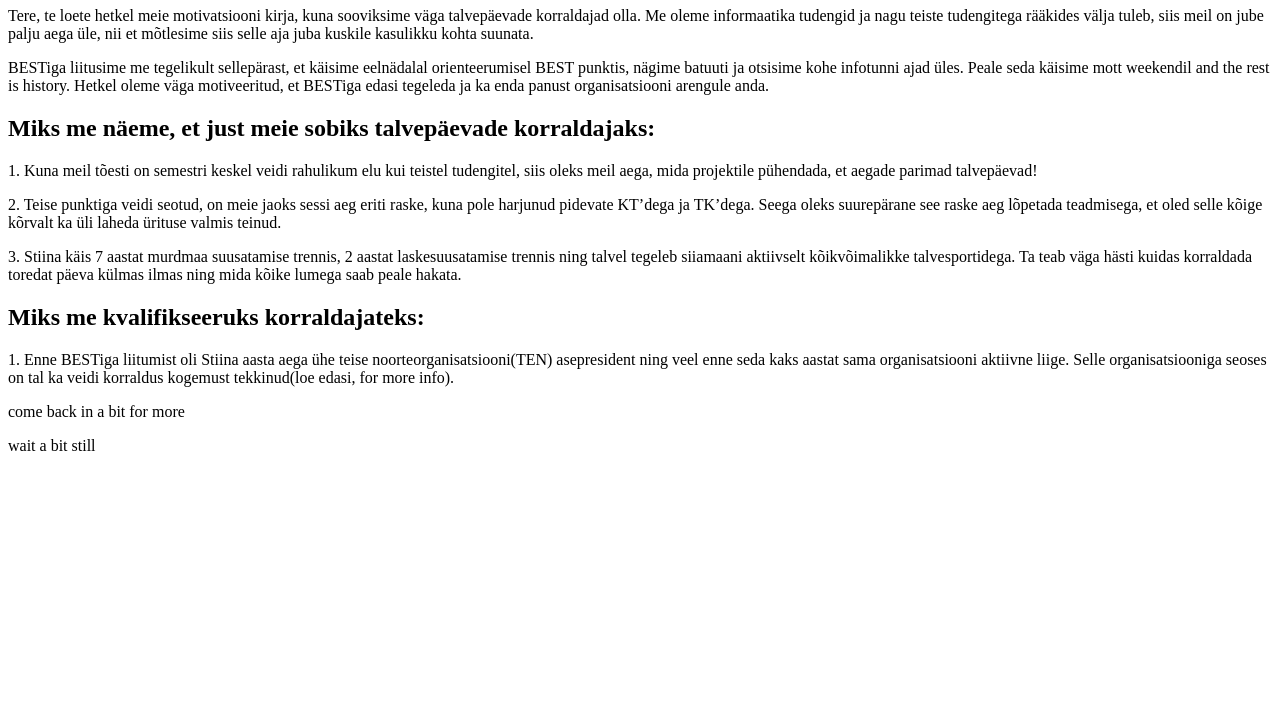
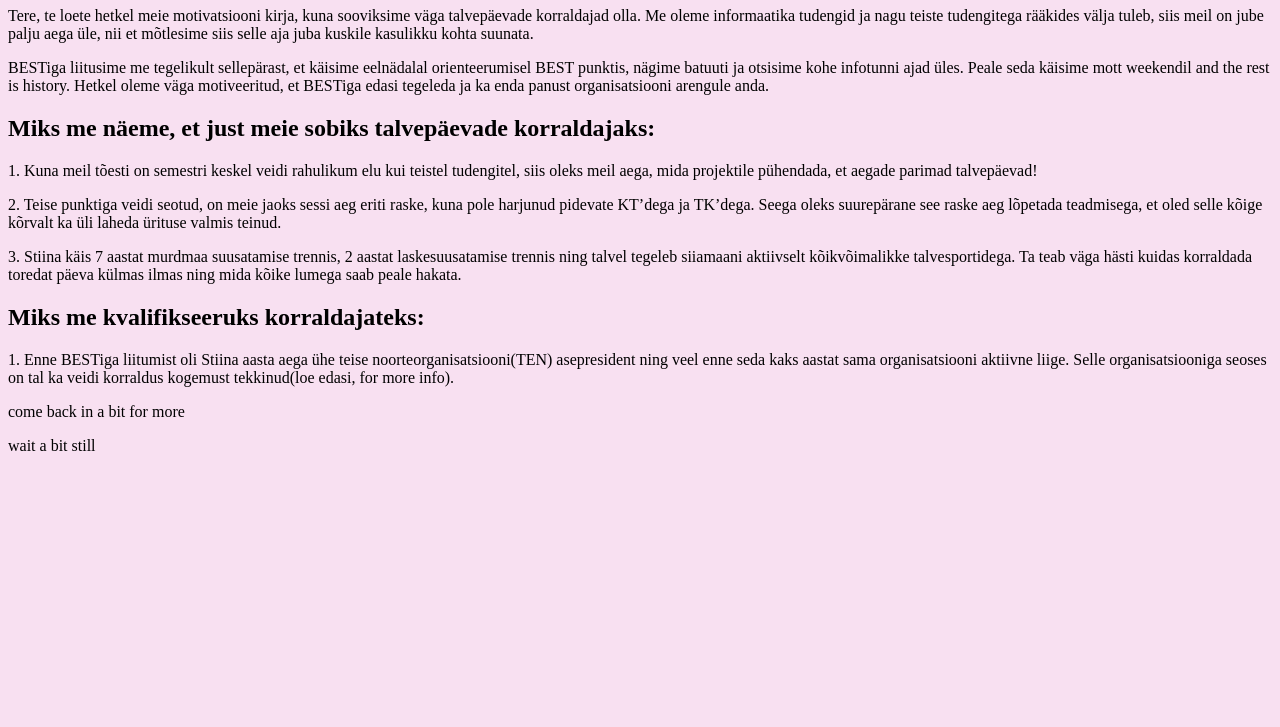
Before and after one commit to stinxu/stinxu.github.io, a plain HTML site: page index.html in a window 1280 px wide. Shown: the part 73-800 px from the top of the page. Drawn offline with Linux system fonts and the light colour scheme.

Commit message:
background

```diff
--- a/index.html
+++ b/index.html
@@ -1,5 +1,6 @@
 <!DOCTYPE html>
 <html>
+<body style="background-color:#F8E0F1;">
 <head>
 <title>Talvepäevade mottkiri</title>
 </head>
```
